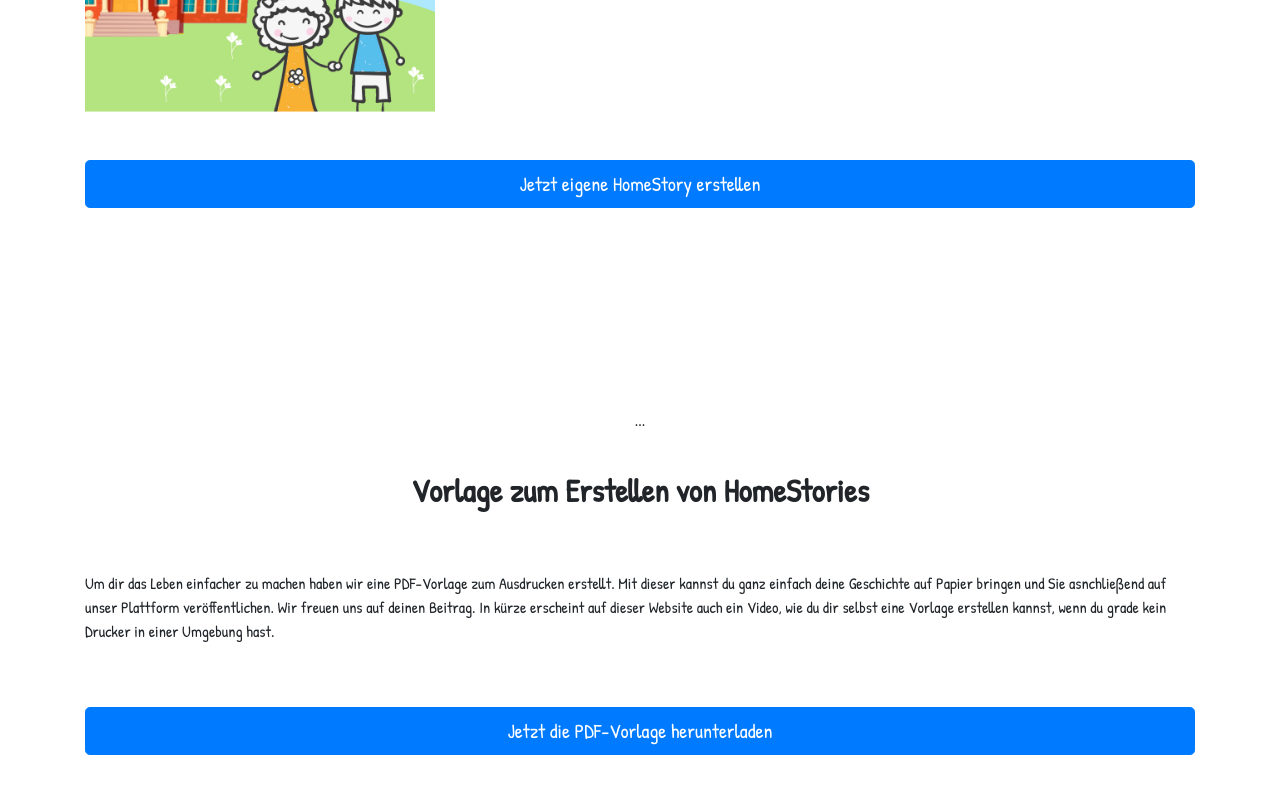
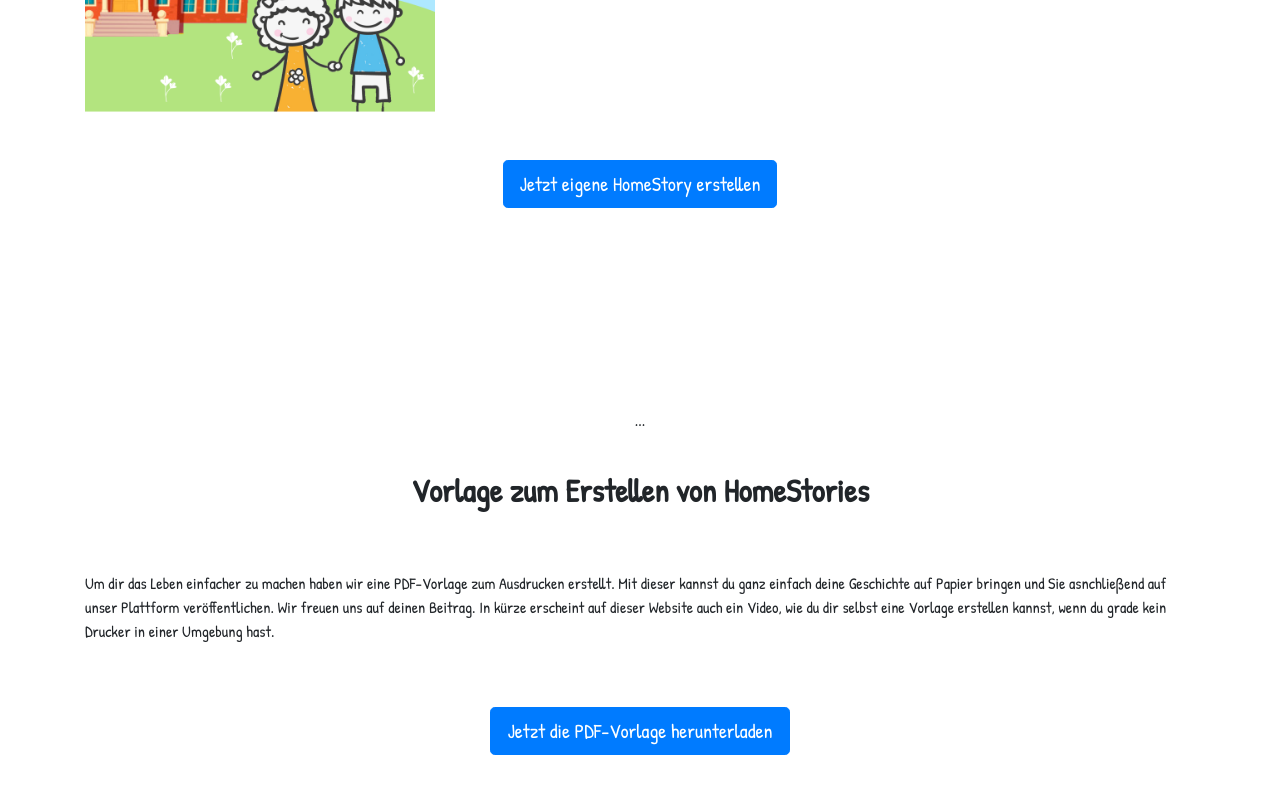
Before and after one commit to lockeyo/HomeStories, a website: page index.html in a window 1280 px wide. Shown: the part 2239-3033 px from the top of the page. Drawn offline with Linux system fonts and the light colour scheme.

Commit message:
Update buttons

```diff
--- a/index.html
+++ b/index.html
@@ -186,9 +186,11 @@
 
       <div class="container">
           <br /> <br />
-          <a href="https://forms.gle/zHJBbZ2YN3eXL2Ta6" target="_blank" class="btn btn-block btn-lg btn-primary">
+          <center>
+          <a href="https://forms.gle/zHJBbZ2YN3eXL2Ta6" target="_blank" class="btn btn-lg btn-primary">
             Jetzt eigene HomeStory erstellen
           </a>
+        </center>
         </div>
 
             <!-- 1 -->
@@ -315,11 +317,12 @@
     du grade kein Drucker in einer Umgebung hast.</p>
 
         <br /> <br />
-        <a href="downloads/HomeStories-Vorlage.pdf" target="_blank" class="btn btn-block btn-lg btn-primary">
+        <center>
+        <a href="downloads/HomeStories-Vorlage.pdf" target="_blank" class="btn btn-lg btn-primary">
           Jetzt die PDF-Vorlage herunterladen
         </a>
+      </center>
       </div>
-
 
   </section>
 
```
